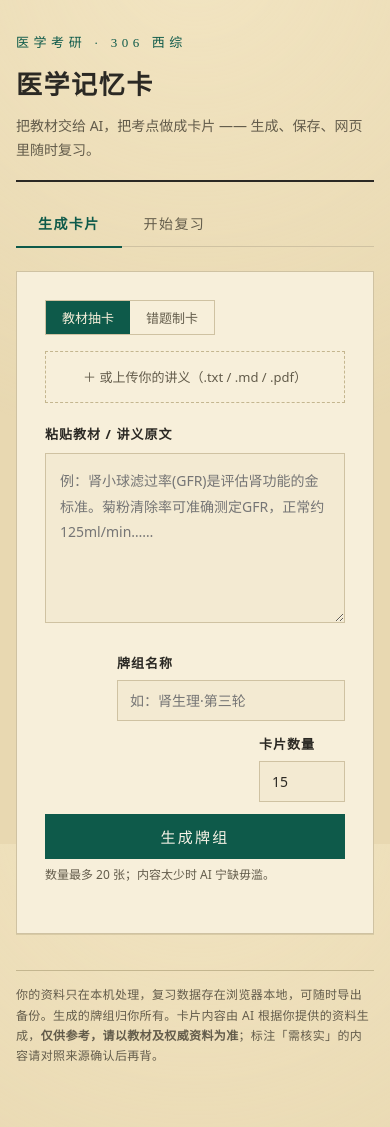
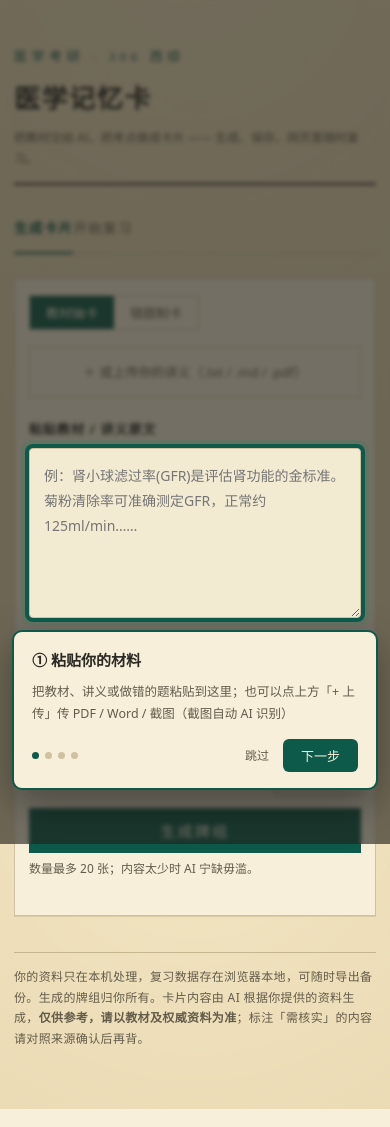
Before and after one commit to suqibit/medcard, a Flask app: page / in a window 390 px wide. Run offline with Flask 3, Linux system fonts and the light colour scheme.

Commit message:
新手引导(4步可跳过) + 移动端适配增强

```diff
--- a/templates/index.html
+++ b/templates/index.html
@@ -66,6 +66,19 @@
   .quiz-res.bad{color:var(--danger)}
   .rev-doubt{border:1.5px solid var(--danger);background:#F3DED6;color:var(--danger);padding:8px 14px;font-size:12.5px;margin-bottom:12px;line-height:1.6}
   .rev-source{margin-top:10px;font-size:11.5px;color:var(--sub);border-left:3px solid var(--line);padding-left:10px;line-height:1.7}
+  /* 新手引导 */
+  #tourMask{position:fixed;inset:0;background:rgba(35,33,28,.62);z-index:1000;backdrop-filter:blur(2px)}
+  .tour-card{position:fixed;z-index:1002;max-width:320px;background:#F7EFDA;border:2px solid var(--accent);border-radius:10px;box-shadow:0 14px 40px rgba(0,0,0,.35);padding:16px 18px}
+  .tour-title{font-size:15px;font-weight:700;color:var(--ink);margin-bottom:8px}
+  .tour-desc{font-size:12.5px;color:var(--sub);line-height:1.75}
+  .tour-foot{display:flex;align-items:center;justify-content:space-between;margin-top:14px}
+  .tour-dots{display:flex;gap:6px}
+  .tour-dots i{width:7px;height:7px;border-radius:50%;background:var(--line);display:inline-block}
+  .tour-dots i.on{background:var(--accent)}
+  .tour-btns{display:flex;gap:10px}
+  .tour-skip{background:none;border:none;color:var(--sub);font-size:12px;cursor:pointer;font-family:inherit;padding:6px 4px}
+  .tour-next{background:var(--accent);color:#F7EFDA;border:none;padding:7px 18px;font-size:13px;cursor:pointer;font-family:inherit;border-radius:6px}
+  .tour-target{position:relative;z-index:1001;box-shadow:0 0 0 4px var(--accent),0 0 0 8px rgba(73,120,94,.35);border-radius:4px}
   .tagmgmt{margin-bottom:16px}
   .tagchips{display:flex;flex-wrap:wrap;gap:8px;margin-bottom:10px}
   .tagchip{border:1px solid var(--line);background:transparent;color:var(--ink);padding:4px 12px;font-size:12px;cursor:pointer;font-family:inherit}
@@ -231,7 +244,34 @@
     width:100%;border:1px solid var(--line);background:#F3EAD2;padding:6px 8px;
     font-size:12px;font-family:inherit;margin-bottom:8px;
   }
-  @media(max-width:520px){.page{padding:32px 16px 60px}.masthead h1{font-size:26px}.row{flex-direction:column;align-items:stretch}.btn{width:100%}.rates{flex-wrap:wrap}.rate{min-width:44%}}
+  @media(max-width:520px){
+    .page{padding:24px 14px 60px}
+    .masthead h1{font-size:26px}
+    .row{flex-direction:column;align-items:stretch}
+    .btn{width:100%}
+    .rates{flex-wrap:wrap}.rate{min-width:44%}
+    .masthead{padding:22px 0 14px}
+    .masthead .sub{font-size:12px}
+    .tabs .tab{padding:12px 0;font-size:13.5px}
+    .sheet{padding:16px 14px}
+    .text-area{min-height:130px;font-size:14px;padding:12px}
+    .rev-card{padding:16px 14px}
+    .rev-front{font-size:15px;line-height:1.7}
+    .rev-back{font-size:13.5px;line-height:1.75}
+    .quiz-opt{padding:12px 14px;font-size:14px}
+    .tagchip{padding:6px 12px;font-size:12.5px}
+    .tagpick .tagchip{font-size:11.5px}
+    .setrow{flex-direction:column;align-items:stretch;gap:6px}
+    .setrow input{width:100%!important}
+    .manage-btns{flex-direction:column;gap:8px}
+    .manage-btns .btn-ghost{width:100%}
+    .tour-card{left:12px!important;right:12px;max-width:none;width:auto}
+    .status{font-size:12.5px}
+    .quiz-toggle .qt{padding:6px 14px}
+    .weak-item{flex-wrap:wrap;padding:10px 12px}
+    .w-name{min-width:70px}
+    .rec-link{margin-left:0;display:inline-block;margin-top:6px}
+  }
 </style>
 </head>
 <body>
@@ -1147,6 +1187,58 @@ importFile.onchange=async e=>{
     await refreshReview();
   }catch(e){rvStat.textContent='本地存储不可用（可能处于无痕/隐私模式）：抽卡功能正常，但「网页复习/保存」不可用';}
 })();
+
+/* ========== 新手引导（首次访问，4 步，可跳过） ========== */
+(function(){
+  if(localStorage.getItem('mc_tour_done'))return;
+  const steps=[
+    {sel:'#textArea',pos:'below',title:'① 粘贴你的材料',desc:'把教材、讲义或做错的题粘贴到这里；也可以点上方「+ 上传」传 PDF / Word / 截图（截图自动 AI 识别）'},
+    {sel:'.mode-switch',pos:'below',title:'② 选一种模式',desc:'「教材抽卡」整段学新知识；「错题制卡」把做错的题变成记忆卡，下次不再错'},
+    {sel:'#genBtn',pos:'above',title:'③ 生成卡片',desc:'AI 把材料抽成一张张原子卡，每张都带答案、解析、选择题版和原文来源，方便你对照核实'},
+    {sel:'.tabs',pos:'below',title:'④ 每天复习',desc:'学完的卡会按记忆曲线自动安排，每天点「开始复习」，10 分钟就够。断几天也能从断点接着学'}
+  ];
+  const m=document.createElement('div');
+  m.id='tourMask';
+  m.innerHTML=`<div class="tour-card">
+    <div class="tour-body"><p class="tour-title"></p><p class="tour-desc"></p></div>
+    <div class="tour-foot"><span class="tour-dots"></span><span class="tour-btns"><button class="tour-skip">跳过</button><button class="tour-next">下一步</button></span></div>
+  </div>`;
+  document.body.appendChild(m);
+  const card=m.querySelector('.tour-card'),title=card.querySelector('.tour-title'),
+        desc=card.querySelector('.tour-desc'),dots=card.querySelector('.tour-dots'),
+        nextBtn=card.querySelector('.tour-next'),skipBtn=card.querySelector('.tour-skip');
+  let idx=0,lastEl=null;
+  function showStep(i){
+    idx=i;
+    const s=steps[i];
+    if(lastEl)lastEl.classList.remove('tour-target');
+    const el=document.querySelector(s.sel);
+    if(el){el.classList.add('tour-target');lastEl=el;}
+    title.textContent=s.title;desc.textContent=s.desc;
+    dots.innerHTML=steps.map((_,k)=>`<i class="${k===i?'on':''}"></i>`).join('');
+    nextBtn.textContent=i===steps.length-1?'开始使用':'下一步';
+    setTimeout(placeCard,30);
+  }
+  function placeCard(){
+    const s=steps[idx],el=document.querySelector(s.sel);
+    if(!el){card.style.top='20%';card.style.left='50%';card.style.transform='translateX(-50%)';return}
+    const r=el.getBoundingClientRect();
+    card.style.transform='';
+    if(s.pos==='above'){card.style.top=Math.max(12,r.top-card.offsetHeight-12)+'px';}
+    else{card.style.top=Math.min(window.innerHeight-card.offsetHeight-12,r.bottom+12)+'px';}
+    card.style.left=Math.max(12,Math.min(r.left,window.innerWidth-card.offsetWidth-12))+'px';
+  }
+  nextBtn.onclick=()=>{idx<steps.length-1?showStep(idx+1):finish();};
+  skipBtn.onclick=finish;
+  m.addEventListener('click',e=>{if(e.target===m)finish();});
+  function finish(){
+    localStorage.setItem('mc_tour_done','1');
+    if(lastEl)lastEl.classList.remove('tour-target');
+    m.remove();
+  }
+  window.addEventListener('resize',placeCard);
+  showStep(0);
+})();
 </script>
 </body>
 </html>
```
Also changed, not shown: templates/records.html (+16 -0 lines).
